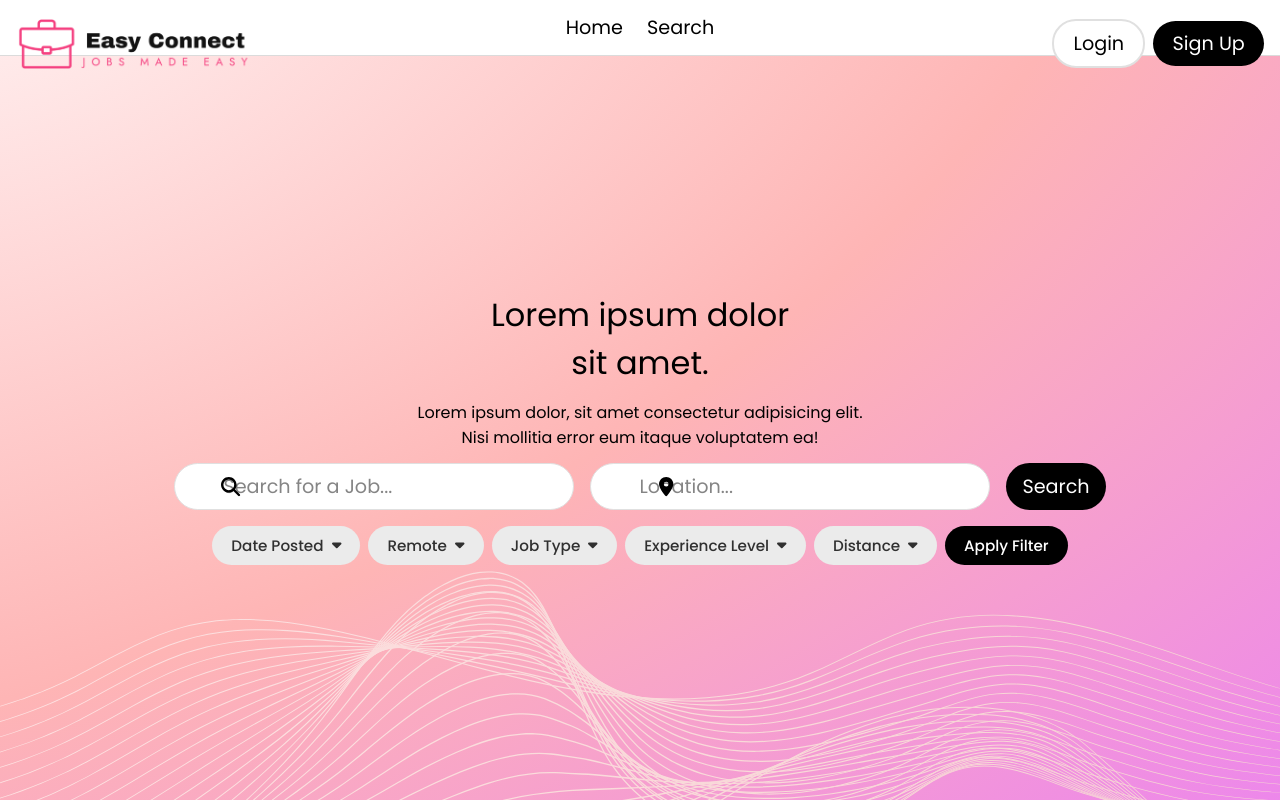
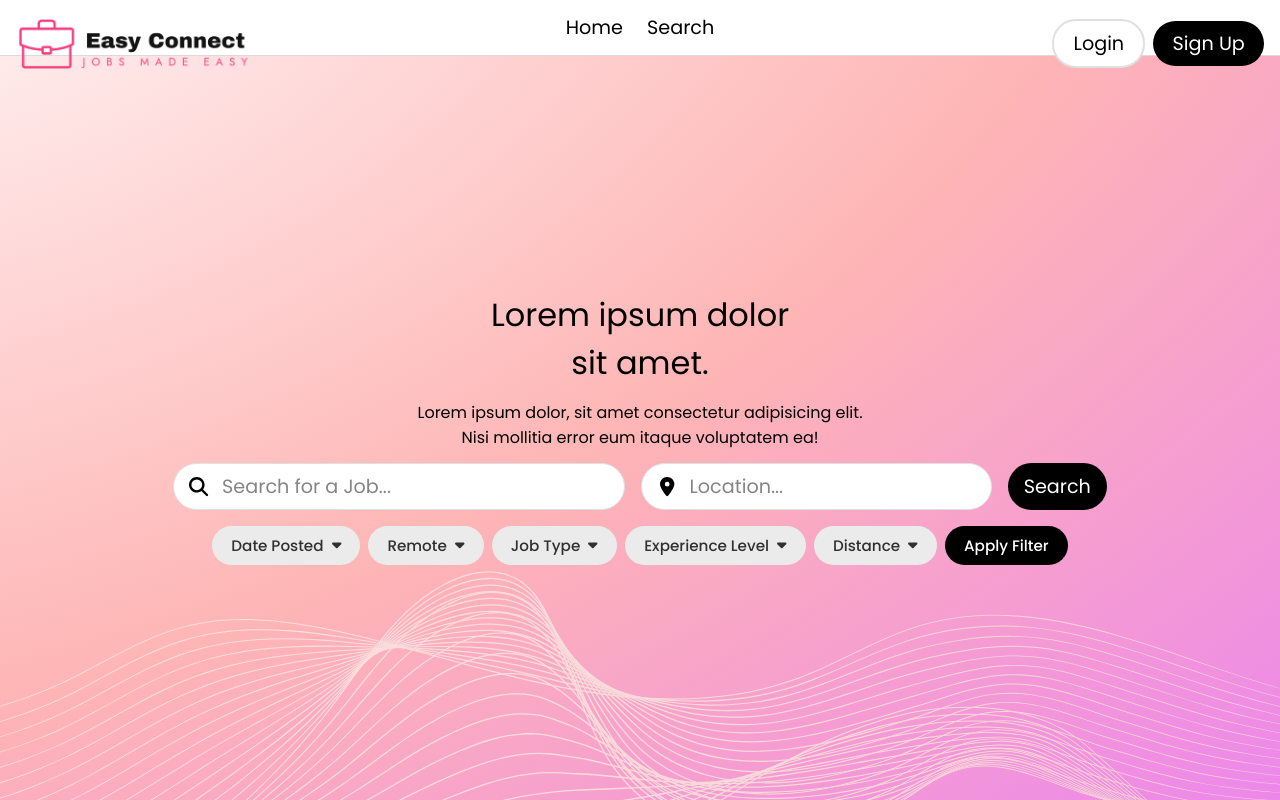
Before and after one commit to ahuda620/EasyConnect-Vite, a React (Vite) app in the folder frontend/: page / in a window 1280 px wide. Built offline with nearby package versions, Linux system fonts and the light colour scheme; no server answers.

Commit message:
removed page specific searchbar styles

```diff
--- a/frontend/src/pages/HomePage.module.css
+++ b/frontend/src/pages/HomePage.module.css
@@ -26,10 +26,6 @@
   font-weight: normal;
 }
 
-.searchBarWrapper input[type="search"] {
-  width: 25rem;
-}
-
 @media (max-width: 1092px) {
   .searchBarWrapper input[type="search"],
   .searchBarWrapper input[type="submit"] {
```
